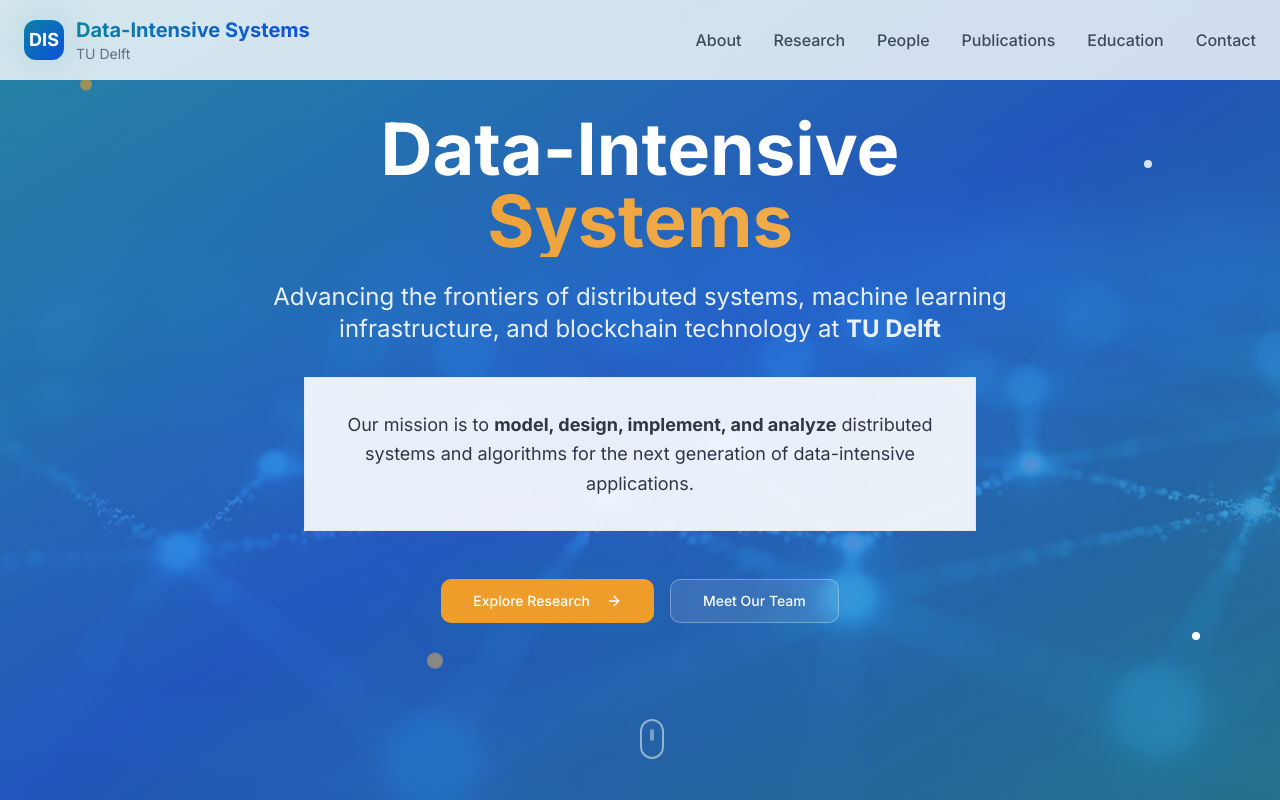
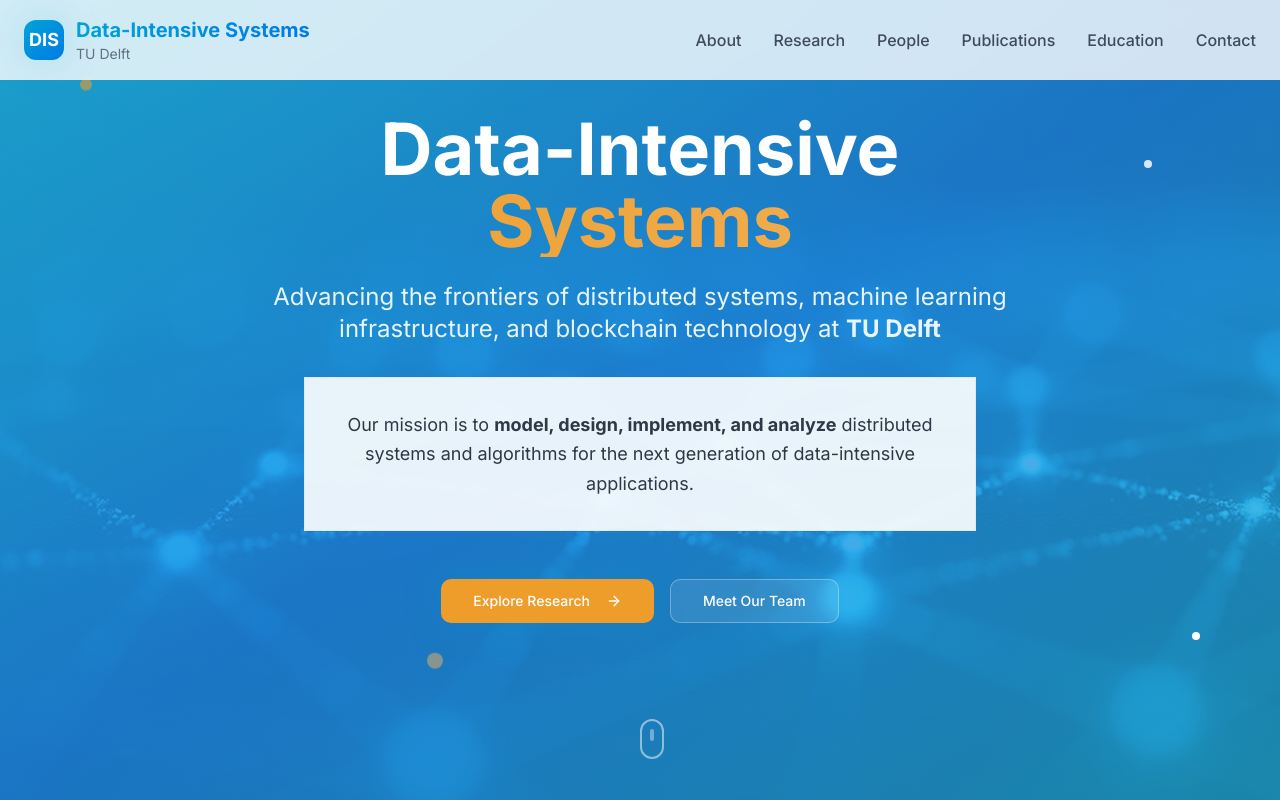
Before and after one commit to dis-delft/dis-delft.github.io, a React (Vite) app: page / in a window 1280 px wide. Shown: the top 800 px of the page. Built offline with nearby package versions, Linux system fonts and the light colour scheme; the HTML template or start-up script is replaced by a standard one.

Commit message:
Update blue color to TU Delft's

```diff
--- a/src/index.css
+++ b/src/index.css
@@ -20,14 +20,14 @@ All colors MUST be HSL.
     --popover: 0 0% 100%;
     --popover-foreground: 215 30% 15%;
 
-    /* Primary - TU Delft inspired cyan/blue */
-    --primary: 194 85% 35%;
-    --primary-light: 194 85% 50%;
+    /* Primary - TU Delft official blue #00A6D6 */
+    --primary: 194 100% 42%;
+    --primary-light: 194 100% 55%;
     --primary-foreground: 0 0% 100%;
 
-    /* Academic blue accents */
-    --academic: 220 90% 45%;
-    --academic-light: 220 90% 60%;
+    /* Academic blue accents - complementary to TU Delft blue */
+    --academic: 208 100% 45%;
+    --academic-light: 208 100% 60%;
     --academic-foreground: 0 0% 100%;
 
     /* Secondary - Professional grays */
@@ -50,13 +50,13 @@ All colors MUST be HSL.
     /* Borders and inputs */
     --border: 215 20% 88%;
     --input: 215 20% 88%;
-    --ring: 194 85% 35%;
+    --ring: 194 100% 42%;
 
     /* Design tokens */
     --radius: 0.75rem;
 
     /* Gradients */
-    --gradient-hero: linear-gradient(135deg, hsl(194 85% 35%) 0%, hsl(220 90% 45%) 100%);
+    --gradient-hero: linear-gradient(135deg, hsl(194 100% 42%) 0%, hsl(208 100% 45%) 100%);
     --gradient-card: linear-gradient(135deg, hsl(0 0% 100%) 0%, hsl(215 20% 98%) 100%);
     --gradient-accent: linear-gradient(135deg, hsl(35 85% 55%) 0%, hsl(35 85% 65%) 100%);
 
@@ -64,7 +64,7 @@ All colors MUST be HSL.
     --shadow-sm: 0 2px 8px hsl(215 30% 15% / 0.08);
     --shadow-md: 0 4px 16px hsl(215 30% 15% / 0.12);
     --shadow-lg: 0 8px 32px hsl(215 30% 15% / 0.16);
-    --shadow-glow: 0 0 40px hsl(194 85% 35% / 0.2);
+    --shadow-glow: 0 0 40px hsl(194 100% 42% / 0.2);
 
     /* Network pattern opacity */
     --pattern-opacity: 0.03;
@@ -99,14 +99,14 @@ All colors MUST be HSL.
     --popover: 215 30% 10%;
     --popover-foreground: 0 0% 95%;
 
-    /* Primary - Brighter for dark theme */
-    --primary: 194 85% 50%;
-    --primary-light: 194 85% 60%;
+    /* Primary - TU Delft blue adjusted for dark theme */
+    --primary: 194 100% 50%;
+    --primary-light: 194 100% 62%;
     --primary-foreground: 215 30% 8%;
 
     /* Academic blue - Adjusted for dark */
-    --academic: 220 90% 55%;
-    --academic-light: 220 90% 65%;
+    --academic: 208 100% 55%;
+    --academic-light: 208 100% 65%;
     --academic-foreground: 215 30% 8%;
 
     /* Secondary - Dark grays */
@@ -129,10 +129,10 @@ All colors MUST be HSL.
     /* Borders and inputs - Dark */
     --border: 215 20% 20%;
     --input: 215 20% 20%;
-    --ring: 194 85% 50%;
+    --ring: 194 100% 50%;
 
     /* Gradients - Dark versions */
-    --gradient-hero: linear-gradient(135deg, hsl(194 85% 50%) 0%, hsl(220 90% 55%) 100%);
+    --gradient-hero: linear-gradient(135deg, hsl(194 100% 50%) 0%, hsl(208 100% 55%) 100%);
     --gradient-card: linear-gradient(135deg, hsl(215 30% 10%) 0%, hsl(215 20% 12%) 100%);
     --gradient-accent: linear-gradient(135deg, hsl(35 85% 60%) 0%, hsl(35 85% 70%) 100%);
 
@@ -140,7 +140,7 @@ All colors MUST be HSL.
     --shadow-sm: 0 2px 8px hsl(0 0% 0% / 0.3);
     --shadow-md: 0 4px 16px hsl(0 0% 0% / 0.4);
     --shadow-lg: 0 8px 32px hsl(0 0% 0% / 0.5);
-    --shadow-glow: 0 0 40px hsl(194 85% 50% / 0.3);
+    --shadow-glow: 0 0 40px hsl(194 100% 50% / 0.3);
 
     /* Network pattern opacity - More visible in dark */
     --pattern-opacity: 0.08;
```
